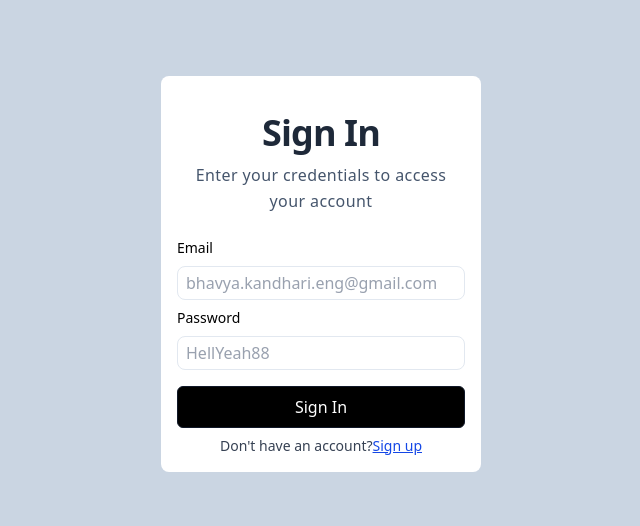
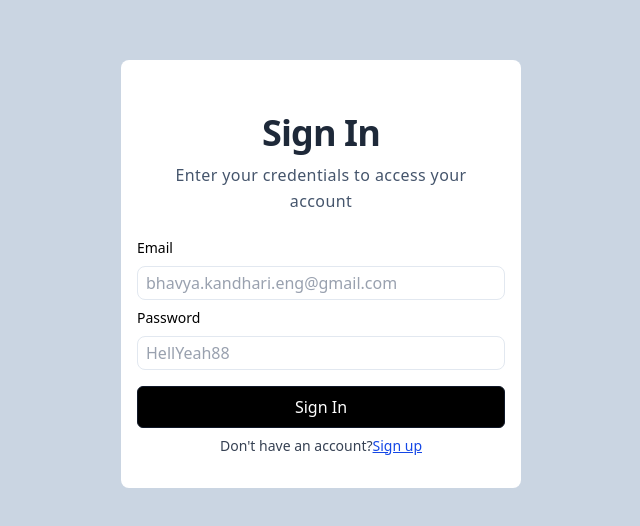
Before and after one commit to bkandh30/instaWallet, a React (Vite) app in the folder frontend/: page /signin in a window 1280 px wide. Shown: the part 126-652 px from the top of the page, without its empty margins (319-959 px from the left). Built offline with nearby package versions, Linux system fonts and the light colour scheme.

Commit message:
updated signin page

```diff
--- a/frontend/src/pages/Signin.jsx
+++ b/frontend/src/pages/Signin.jsx
@@ -6,9 +6,9 @@ import { SubHeading } from "../components/SubHeading"
 
 export const Signin = () => {
 
-    return <div className="bg-slate-300 h-screen flex justify-center">
+    return <div className="bg-slate-300 min-h-screen flex items-center justify-center px-4">
     <div className="flex flex-col justify-center">
-      <div className="rounded-lg bg-white w-80 text-center p-2 h-max px-4">
+      <div className="rounded-lg bg-white w-100 max-w-md text-center p-6 h-max px-4">
         <Heading label={"Sign In"} />
         <SubHeading label={"Enter your credentials to access your account"} />
         <InputBox placeholder="bhavya.kandhari.eng@gmail.com" label={"Email"} />
```
